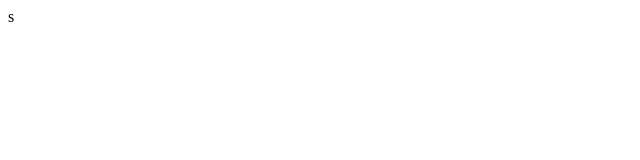
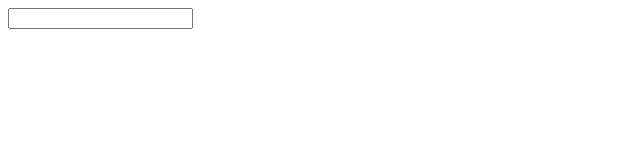
Before and after one commit to YatmanovEE/codemark, a React (Create React App) app in the folder client/: page / in a window 1280 px wide. Shown: the top 160 px of the page, without its empty margins (0-640 px from the left). Built offline with nearby package versions, Linux system fonts and the light colour scheme.

Commit message:
feet: add ShowCase component

```diff
--- a/client/src/App.tsx
+++ b/client/src/App.tsx
@@ -1,5 +1,7 @@
+import ShowCase from "./components/ShowCase/ShowCase";
+
 function App() {
-  return <span>s</span>;
+  return <ShowCase />;
 }
 
 export default App;
--- /dev/null
+++ b/client/src/components/ShowCase/Search.tsx
@@ -0,0 +1,29 @@
+import { FC, ReactEventHandler, useState } from "react";
+import { useAppDispatch } from "../../redux/hooks";
+import { clearError, createError } from "./ShowCase.slice";
+
+export const Search: FC = () => {
+  const [value, setValue] = useState("");
+  const dispatch = useAppDispatch();
+  const inputHandler: ReactEventHandler<HTMLInputElement> = (e) => {
+    console.log(e.currentTarget.value);
+    if (e.currentTarget.value.match(/[0-9]/)) {
+      setValue(e.currentTarget.value);
+      dispatch(clearError());
+    } else {
+      dispatch(
+        createError({
+          error: "БлаБла",
+        })
+      );
+    }
+  };
+  return (
+    <input
+      type="text"
+      className="search"
+      value={value}
+      onChange={inputHandler}
+    />
+  );
+};
--- /dev/null
+++ b/client/src/components/ShowCase/ShowCase.slice.ts
@@ -0,0 +1,46 @@
+import { createSlice, PayloadAction } from "@reduxjs/toolkit";
+import { RootState } from "../../redux/store";
+import IShowCase from "./interfaces";
+
+const initialState: IShowCase.IState = {
+  showCaseList: [],
+  loading: false,
+  error: "",
+};
+
+const showCaseSlice = createSlice({
+  name: "ShowCase",
+  initialState,
+  reducers: {
+    updateShowCase(state, action: PayloadAction<IShowCase.IState>) {
+      state.showCaseList.push(...action.payload.showCaseList);
+    },
+    createShowCase(state, action: PayloadAction<IShowCase.IState>) {
+      state.showCaseList = action.payload.showCaseList;
+    },
+    updateLoading(state) {
+      state.loading = !state.loading;
+    },
+    createError(state, action: PayloadAction<Pick<IShowCase.IState, "error">>) {
+      state.error = action.payload.error;
+    },
+    clearError(state) {
+      state.error = "";
+    },
+  },
+});
+
+export const selectError = (state: RootState) => state.showCase.error;
+export const selectLoading = (state: RootState) => state.showCase.loading;
+export const selectShowCaseList = (state: RootState) =>
+  state.showCase.showCaseList;
+
+export const {
+  updateShowCase,
+  createShowCase,
+  updateLoading,
+  createError,
+  clearError,
+} = showCaseSlice.actions;
+
+export default showCaseSlice.reducer;
--- /dev/null
+++ b/client/src/components/ShowCase/ShowCase.tsx
@@ -0,0 +1,20 @@
+import { FC } from "react";
+import { useAppSelector } from "../../redux/hooks";
+import { Search } from "./Search";
+import { selectError, selectShowCaseList } from "./ShowCase.slice";
+
+const ShowCase: FC = () => {
+  const error = useAppSelector(selectError);
+  const showCase = useAppSelector(selectShowCaseList);
+  return (
+    <div className="wrapper show-case_wrapper">
+      {error}
+      <Search />
+      {showCase.map((imageShowCase, i) => {
+        return <img src={imageShowCase} alt="" key={i + Math.random()}></img>;
+      })}
+    </div>
+  );
+};
+
+export default ShowCase;
--- /dev/null
+++ b/client/src/components/ShowCase/interfaces.ts
@@ -0,0 +1,9 @@
+namespace IShowCase {
+  export type IState = {
+    showCaseList: string[];
+    loading: boolean;
+    error: string;
+  };
+}
+
+export default IShowCase;
--- a/client/src/index.tsx
+++ b/client/src/index.tsx
@@ -1,10 +1,14 @@
 import React from "react";
 import ReactDOM from "react-dom";
+import { Provider } from "react-redux";
 import App from "./App";
+import { store } from "./redux/store";
 
 ReactDOM.render(
   <React.StrictMode>
-    <App />
+    <Provider store={store}>
+      <App />
+    </Provider>
   </React.StrictMode>,
   document.getElementById("root")
 );
--- /dev/null
+++ b/client/src/redux/hooks.ts
@@ -0,0 +1,5 @@
+import { TypedUseSelectorHook, useDispatch, useSelector } from "react-redux";
+import type { RootState, AppDispatch } from "./store";
+
+export const useAppDispatch = () => useDispatch<AppDispatch>();
+export const useAppSelector: TypedUseSelectorHook<RootState> = useSelector;
--- /dev/null
+++ b/client/src/redux/store.ts
@@ -0,0 +1,17 @@
+import { configureStore, ThunkAction, Action } from "@reduxjs/toolkit";
+import showCase from "../components/ShowCase/ShowCase.slice";
+
+export const store = configureStore({
+  reducer: {
+    showCase,
+  },
+});
+
+export type AppDispatch = typeof store.dispatch;
+export type RootState = ReturnType<typeof store.getState>;
+export type AppThunk<ReturnType = void> = ThunkAction<
+  ReturnType,
+  RootState,
+  unknown,
+  Action<string>
+>;
```
